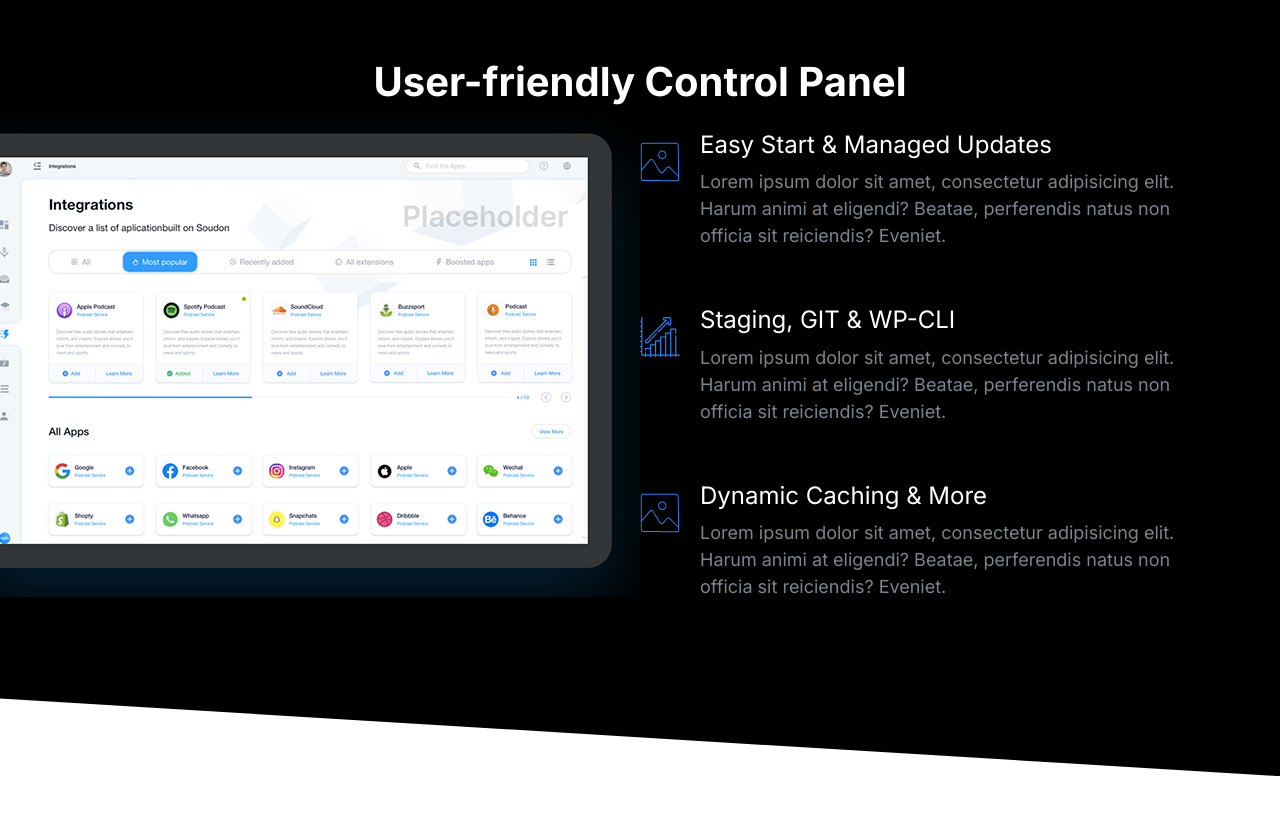
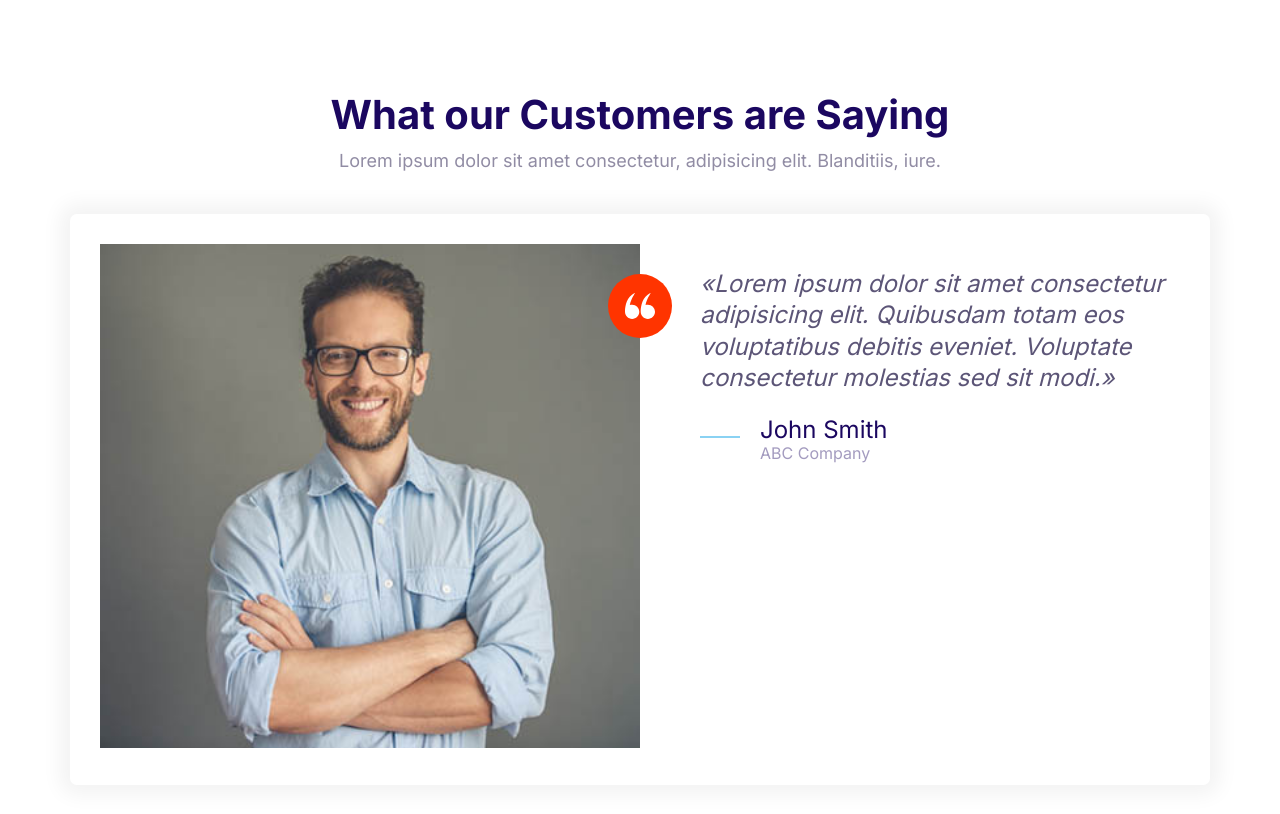
Before and after one commit to HazinAmana/TutExo, a plain HTML site: page index.html in a window 1280 px wide. Drawn offline with Linux system fonts and the light colour scheme.

Commit message:
Added Testimonials Block Component

```diff
--- a/css/styles.css
+++ b/css/styles.css
@@ -15,9 +15,9 @@
   box-sizing: border-box;
 }
 
-/* Typography */
+ /* Typography */
 
-::selection{
+::selection {
   background: var(--color-primary);
   color: #fff;
 }
@@ -614,6 +614,7 @@ a {
 
 .block__header {
   text-align: center;
+  margin-bottom: 4rem;
 }
 
 .block__heading {
@@ -757,6 +758,7 @@ a {
     grid-template-columns: repeat(auto-fit, minmax(10rem, 1fr));
   }
 }
+
 /* Plans Block */
 .block-plans .grid {
   gap: 8rem 4rem;
--- a/index.html
+++ b/index.html
@@ -15,73 +15,46 @@
 
     <body>
 
-        <section class="block block--dark block--skewed-right bloc-showcase">
+        <section class="block">
             <header class="block__header">
-                <h2 class="block__heading">User-friendly Control Panel</h2>
+                <h2>What our Customers are Saying</h2>
+                <p>Lorem ipsum dolor sit amet consectetur, adipisicing elit. Blanditiis, iure.</p>
             </header>
-            <div class="container grid grid--1x2">
-                <picture class="block-showcase__image">
-                    <source type="image/webp" srcset="images/ipad.webp x1, images/ipad@2x.webp x2">
-                    <source type="image/png" srcset="images/ipad.png x1, images/ipad@2x.png x2">
-                    <img src="images/ipad.png" alt="">
-                </picture>
-
-                <ul class="list">
-
-                    <li>
+            <div class="container">
+                <div class="card testimonial">
+                    <div class="grid grid--1x2">
+                        <div class="testimonial__image">
+                            <img src="images/testimonial.jpg" alt="A happy, smilling customer" />
+                            <span class="icon-container icon-container--accent">
+                                <svg class="icon icon--white icon--small">
+                                    <use xlink:href="images/sprite.svg#quotes"></use>
+                                </svg>
+                            </span>
+                        </div>
+                        <blockquote class="quote">
+                            <p class="quote__text">Lorem ipsum dolor sit amet consectetur adipisicing elit. Quibusdam totam eos
+                                voluptatibus debitis eveniet. Voluptate consectetur molestias sed sit modi.</p>
+                            <footer>
                                 <div class="media">
                                     <div class="media__image">
-                                <svg class="icon icon--primary">
-                                    <use xlink:href="images/sprite.svg#snap"></use>
+                                        <svg class="icon icon--primary quote__line">
+                                            <use xlink:href="images/sprite.svg#line"></use>
                                         </svg>
                                     </div>
                                     <div class="media__body">
-                                <h3 class="media__title">Easy Start & Managed Updates</h3>
-                                <p>Lorem ipsum dolor sit amet, consectetur adipisicing elit. Harum animi at eligendi?
-                                    Beatae, perferendis natus
-                                    non officia sit reiciendis? Eveniet.</p>
+                                        <h3 class="media__title quote__author">John Smith</h3>
+                                        <p class="quote__organization">ABC Company</p>
                                     </div>
                                 </div>
-                    </li>
-
-
-                    <li>
-                        <div class="media">
-                            <div class="media__image">
-                                <svg class="icon icon--primary">
-                                    <use xlink:href="images/sprite.svg#growth"></use>
-                                </svg>
-                            </div>
-                            <div class="media__body">
-                                <h3 class="media__title">Staging, GIT & WP-CLI</h3>
-                                <p>Lorem ipsum dolor sit amet, consectetur adipisicing elit. Harum animi at eligendi?
-                                    Beatae, perferendis natus
-                                    non officia sit reiciendis? Eveniet.</p>
+                            </footer>
+                        </blockquote>
                     </div>
                 </div>
-                    </li>
-
-
-                    <li>
-                        <div class="media">
-                            <div class="media__image">
-                                <svg class="icon icon--primary">
-                                    <use xlink:href="images/sprite.svg#snap"></use>
-                                </svg>
-                            </div>
-                            <div class="media__body">
-                                <h3 class="media__title">Dynamic Caching & More</h3>
-                                <p>Lorem ipsum dolor sit amet, consectetur adipisicing elit. Harum animi at eligendi?
-                                    Beatae, perferendis natus
-                                    non officia sit reiciendis? Eveniet.</p>
-                            </div>
-                        </div>
-                    </li>
-                </ul>
             </div>
         </section>
 
         <script src="js/main.js"></script>
     </body>
 
+
 </html>
```
Also changed, not shown: components/testimonialsBlock.html (added, +37 -0 lines). Lines whose indentation alone changed are shown as unchanged.
